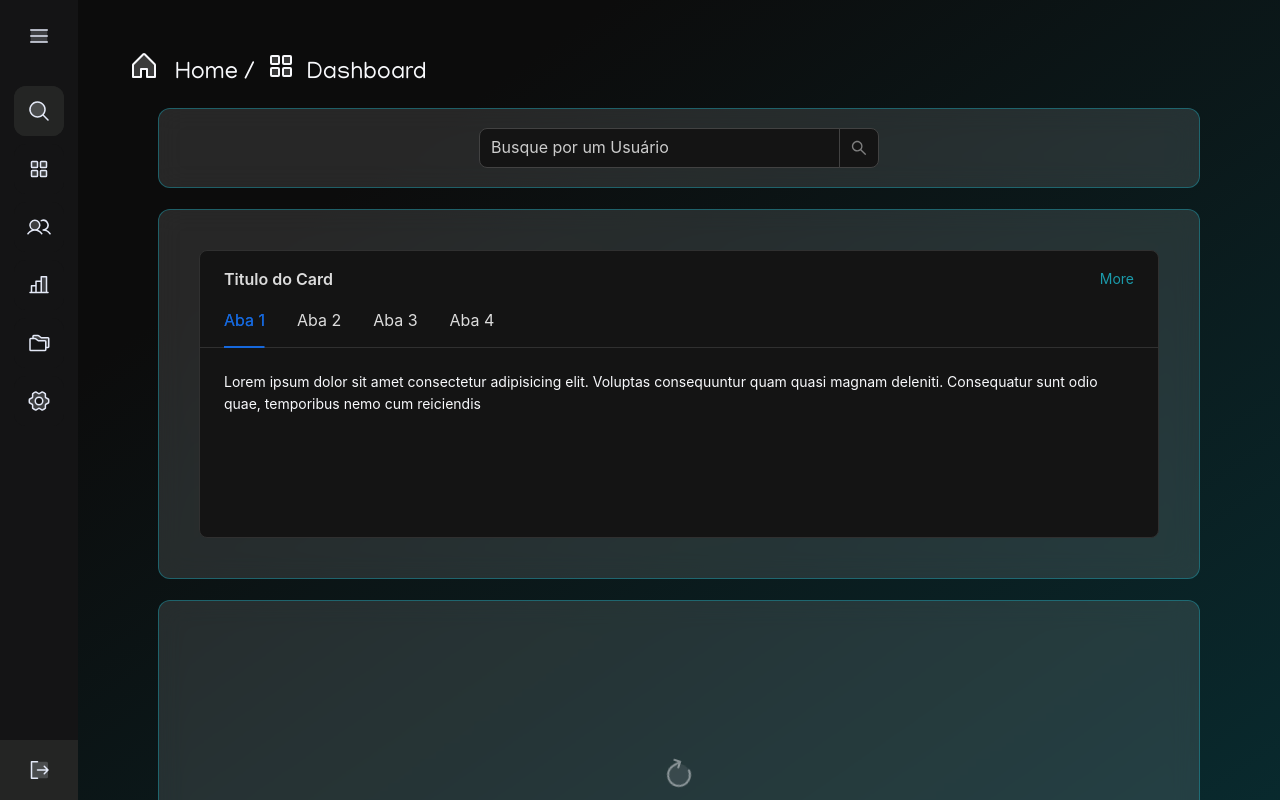
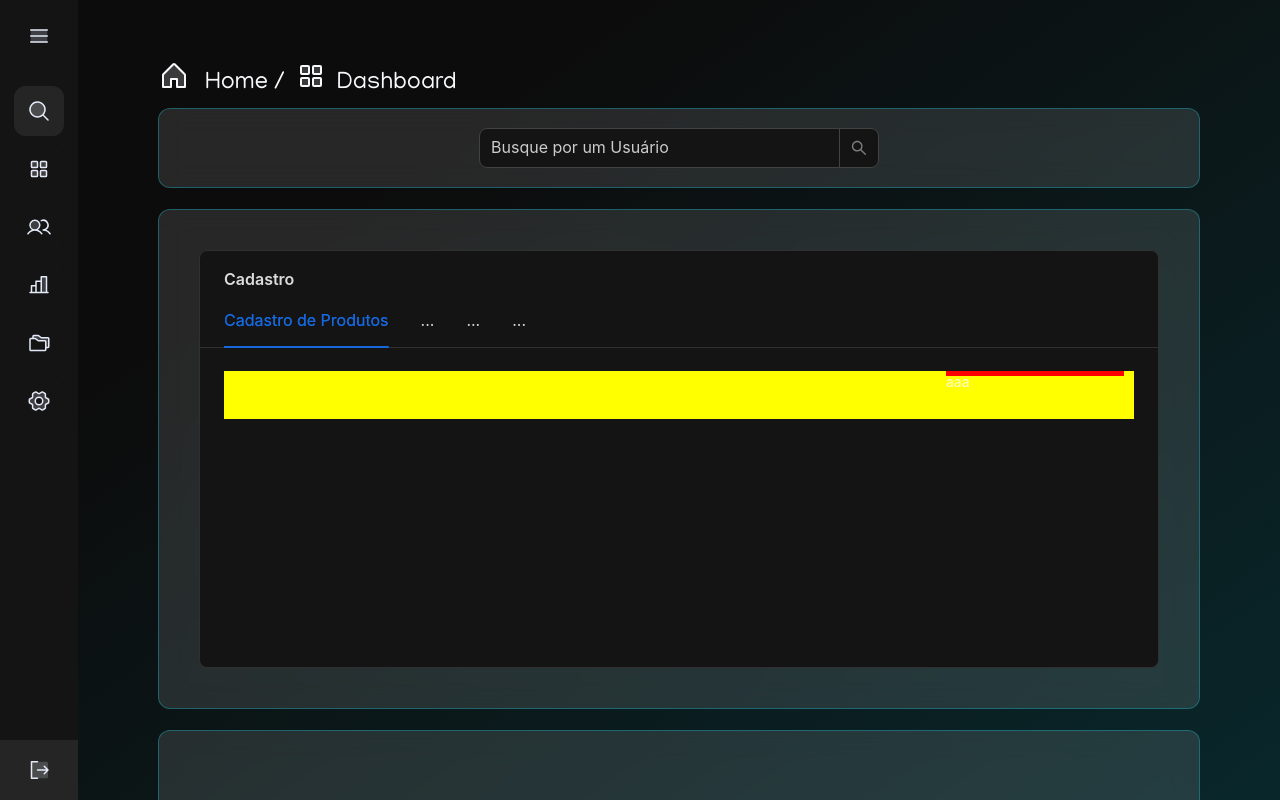
Before and after one commit to Lucas-RCS/Boot-Solutions, a React (Create React App) app: page /Dashboard in a window 1280 px wide. Shown: the top 800 px of the page. Built offline with nearby package versions, Linux system fonts and the light colour scheme.

Commit message:
Update FormProd

```diff
--- /dev/null
+++ b/src/views/assets/components/Forms/FormCadastroFuncionario/FormFunc.module.scss
@@ -0,0 +1,31 @@
+.Container {
+    display: flex;
+    width: 100%;
+    height: 100%;
+    padding: 0 10px 0 10px;
+    background-color: yellow;
+
+    .Form {
+        display: flex;
+        width: 100%;
+        justify-content: space-between;
+
+        .InfoProd {
+            width: 79%;
+
+            .IdProd {
+                display: flex;
+                width: 100%;
+                justify-content: space-between;
+            }
+        }
+
+        .UploadImg {
+            display: flex;
+            max-width: 20%;
+            width: 50%;
+            height: 10%;
+            background-color: red;
+        }
+    }
+}
--- /dev/null
+++ b/src/views/assets/components/Forms/FormCadastroFuncionario/FormFunc.tsx
@@ -0,0 +1,57 @@
+import { Form, Input } from 'antd';
+import style from './FormFunc.module.scss';
+import TextArea from 'antd/es/input/TextArea';
+
+
+function FormFunc() {
+    return (
+        <div className={style.Container}>
+            <Form
+                name="basic"
+                labelCol={{ span: 0 }}
+                wrapperCol={{ span: 0 }}
+                style={{
+                    width: '100%',
+                }}
+                initialValues={{ remember: true }}
+                autoComplete="off"
+                className={style.Form}>
+                <div className={style.InfoProd}>
+                    <div className={style.IdProd}>
+                        <Form.Item
+                            label="Cod. Produto"
+                            name="idProd"
+                            rules={[{ required: true, message: 'Por favor, insira o Código do Produto' }]}
+                            className={style.Input}
+                        >
+                            <Input />
+                        </Form.Item>
+
+                        <Form.Item
+                            label="Produto"
+                            name="nomeProd"
+                            rules={[{ required: true, message: 'Por favor, insira o nome do Produto' }]}
+                            className={style.Input}
+                        >
+                            <Input />
+                        </Form.Item>
+                    </div>
+                    <div className={style.descProd}>
+                        <Form.Item
+                            label="Descrição"
+                            name="descricao"
+                            className={style.Input}
+                        >
+                            <TextArea />
+                        </Form.Item>
+                    </div>
+                </div>
+                <div className={style.UploadImg}>
+                    <p>aaa</p>
+                </div>
+            </Form>
+        </div>
+    )
+}
+
+export default FormFunc;
--- a/src/views/assets/components/sideBar/sideBar.scss
+++ b/src/views/assets/components/sideBar/sideBar.scss
@@ -103,7 +103,7 @@
   padding: 6px 12px;
   border-radius: 4px;
   font-size: 15px;
-  color: rgb(var(--colorbg));
+  color: #141415;
   font-weight: 400;
   opacity: 0;
   white-space: nowrap;
--- a/src/views/pages/arquivos/arquivos.tsx
+++ b/src/views/pages/arquivos/arquivos.tsx
@@ -78,6 +78,7 @@ function Arquivos() {
             <Sidebar />
             <div className={style.Container}>
                 <div className={style.ContentContainer}>
+                    <div className={style.Main}>
                         <div className={style.Title}>
                             <Link to="/Home">
                                 <House className={style.IconTitle} size={32} weight='duotone' />
@@ -86,7 +87,6 @@ function Arquivos() {
                             <Folders className={style.IconPage} size={32} weight='duotone' />
                             <h1>Arquivos</h1>
                         </div>
-                    <div className={style.Main}>
                         <Div className={style.content} $primary $colorBG='#f8f9fc1d' $width='100%' $height='80px' $radius='12px'
                             $border='1px solid rgba(var(--colorbg), .5)'>
                             <div className={style.Seach}>
--- a/src/views/pages/configuracoes/configuracoes.tsx
+++ b/src/views/pages/configuracoes/configuracoes.tsx
@@ -30,7 +30,7 @@ function Configuracoes() {
             <Sidebar />
             <div className={style.Container}>
                 <div className={style.ContentContainer}>
-
+                    <div className={style.Main}>
                         <div className={style.Title}>
                             <Link to="/Home">
                                 <House className={style.IconTitle} size={32} weight='duotone' />
@@ -39,7 +39,6 @@ function Configuracoes() {
                             <GearSix className={style.IconPage} size={32} weight='duotone' />
                             <h1>Configurações</h1>
                         </div>
-                    <div className={style.Main}>
                         <Div className={style.content} $primary $colorBG='#f8f9fc1d' $width='50%' $height='200px' $radius='12px'
                             $border='1px solid rgba(var(--colorbg), .5)'>
                             <div>
@@ -64,7 +63,7 @@ function Configuracoes() {
                                 <Button type="primary" onClick={showModal}>
                                     Alterar
                                 </Button>
-                                <Modal title="Alterar Informações do Usuário" open={isModalOpen} onOk={handleOk} onCancel={handleCancel}>
+                                <Modal okType='primary' title="Alterar Informações do Usuário" open={isModalOpen} onOk={handleOk} onCancel={handleCancel}>
                                     <Form layout='vertical'>
                                         <Form.Item
                                             label={(
--- a/src/views/pages/dashboard/dashboard.tsx
+++ b/src/views/pages/dashboard/dashboard.tsx
@@ -6,6 +6,7 @@ import { ArrowClockwise, House, SquaresFour } from '@phosphor-icons/react';
 import { FloatButton, Card, Spin } from 'antd';
 import { Link } from 'react-router-dom';
 import Search from 'antd/es/input/Search';
+import FormFunc from '../../assets/components/Forms/FormCadastroFuncionario/FormFunc';
 
 
 
@@ -14,26 +15,24 @@ function Dashboard() {
     const tabList = [
         {
             key: 'tab1',
-            tab: 'Aba 1',
+            tab: 'Cadastro de Produtos',
         },
         {
             key: 'tab2',
-            tab: 'Aba 2',
+            tab: '...',
         },
         {
             key: 'tab3',
-            tab: 'Aba 3',
+            tab: '...',
         },
         {
             key: 'tab4',
-            tab: 'Aba 4',
+            tab: '...',
         },
     ];
 
     const contentList: Record<string, React.ReactNode> = {
-        tab1: <p>Lorem ipsum dolor sit amet consectetur adipisicing elit.
-            Voluptas consequuntur quam quasi magnam deleniti.
-            Consequatur sunt odio quae, temporibus nemo cum reiciendis </p>,
+        tab1: <FormFunc />,
         tab2: <p>Lorem ipsum dolor sittur adipisicing elit. Consequuntur
             quisquam dolorum aliquam, endus in dicta cupiditate reiciendis
             labore ratione voluptate  voluptatem asperiores! Quibusdam?</p>,
@@ -60,7 +59,7 @@ function Dashboard() {
             <Sidebar />
             <div className={style.Container}>
                 <div className={style.ContentContainer}>
-
+                    <div className={style.Main}>
                         <div className={style.Title}>
                             <Link to="/Home">
                                 <House className={style.IconTitle} size={32} weight='duotone' />
@@ -69,7 +68,6 @@ function Dashboard() {
                             <SquaresFour className={style.IconPage} size={32} weight='duotone' />
                             <h1>Dashboard</h1>
                         </div>
-                    <div className={style.Main}>
                         <Div className={style.content} $primary $colorBG='#f8f9fc1d' $width='100%' $height='80px' $radius='12px'
                             $border='1px solid rgba(var(--colorbg), .5)'>
                             <div className={style.Seach}>
@@ -80,12 +78,11 @@ function Dashboard() {
                             </div>
 
                         </Div>
-                        <Div className={style.content} $primary $colorBG='#f8f9fc1d' $width='100%' $height='370px' $radius='12px'
+                        <Div className={style.content} $primary $colorBG='#f8f9fc1d' $width='100%' $height='500px' $radius='12px'
                             $border='1px solid rgba(var(--colorbg), .5)' $padding='40px 40px !important'>
                             <Card
                                 style={{ width: '100%', color: '#f8f9fc' }}
-                                title="Titulo do Card"
-                                extra={<a href="#" style={{ color: "rgba(var(--colorbg),1)" }}>More</a>}
+                                title="Cadastro"
                                 tabList={tabList}
                                 activeTabKey={activeTabKey1}
                                 onTabChange={onTab1Change}
--- a/src/views/pages/graficos/graficos.tsx
+++ b/src/views/pages/graficos/graficos.tsx
@@ -16,6 +16,7 @@ function Graficos() {
             <div className={style.Container}>
                 <div className={style.ContentContainer}>
 
+                    <div className={style.Main}>
                         <div className={style.Title}>
                             <Link to="/Home">
                                 <House className={style.IconTitle} size={32} weight='duotone' />
@@ -24,7 +25,6 @@ function Graficos() {
                             <ChartBar className={style.IconPage} size={32} weight='duotone' />
                             <h1>Gráficos</h1>
                         </div>
-                    <div className={style.Main}>
                         <Div className={style.content} $primary $colorBG='#f8f9fc1d' $width='100%' $height='80px' $radius='12px'
                             $border='1px solid rgba(var(--colorbg), .5)'>
                             <div className={style.Seach}>
--- a/src/views/pages/home/home.tsx
+++ b/src/views/pages/home/home.tsx
@@ -64,11 +64,11 @@ function Home() {
             <div className={style.Container}>
                 <div className={style.ContentContainer}>
 
-                    <div className={style.Title}>
-                        <House className={style.IconTitle} size={32} weight='duotone' />
-                        <h1>Home</h1>
-                    </div>
                     <div className={style.Main}>
+                        <div className={style.Title}>
+                            <House className={style.IconTitle} size={32} weight='duotone' />
+                            <h1>Home</h1>
+                        </div>
                         <Div className={style.content} $primary $colorBG='#f8f9fc1d' $width='100%' $height='80px' $radius='12px'
                             $border='1px solid rgba(var(--colorbg), .5)'>
                             <div className={style.Seach}>
--- a/src/views/pages/usuarios/usuarios.tsx
+++ b/src/views/pages/usuarios/usuarios.tsx
@@ -112,6 +112,7 @@ function Usuarios() {
             <div className={style.Container}>
                 <div className={style.ContentContainer}>
 
+                    <div className={style.Main}>
                         <div className={style.Title}>
                             <Link to="/Home">
                                 <House className={style.IconTitle} size={32} weight='duotone' />
@@ -120,7 +121,6 @@ function Usuarios() {
                             <Users className={style.IconPage} size={32} weight='duotone' />
                             <h1>Usuários</h1>
                         </div>
-                    <div className={style.Main}>
                         <Div className={style.content} $primary $colorBG='#f8f9fc1d' $width='100%' $height='80px' $radius='12px'
                             $border='1px solid rgba(var(--colorbg), .5)'>
                             <div className={style.Seach}>
```
Lines whose indentation alone changed are shown as unchanged.
